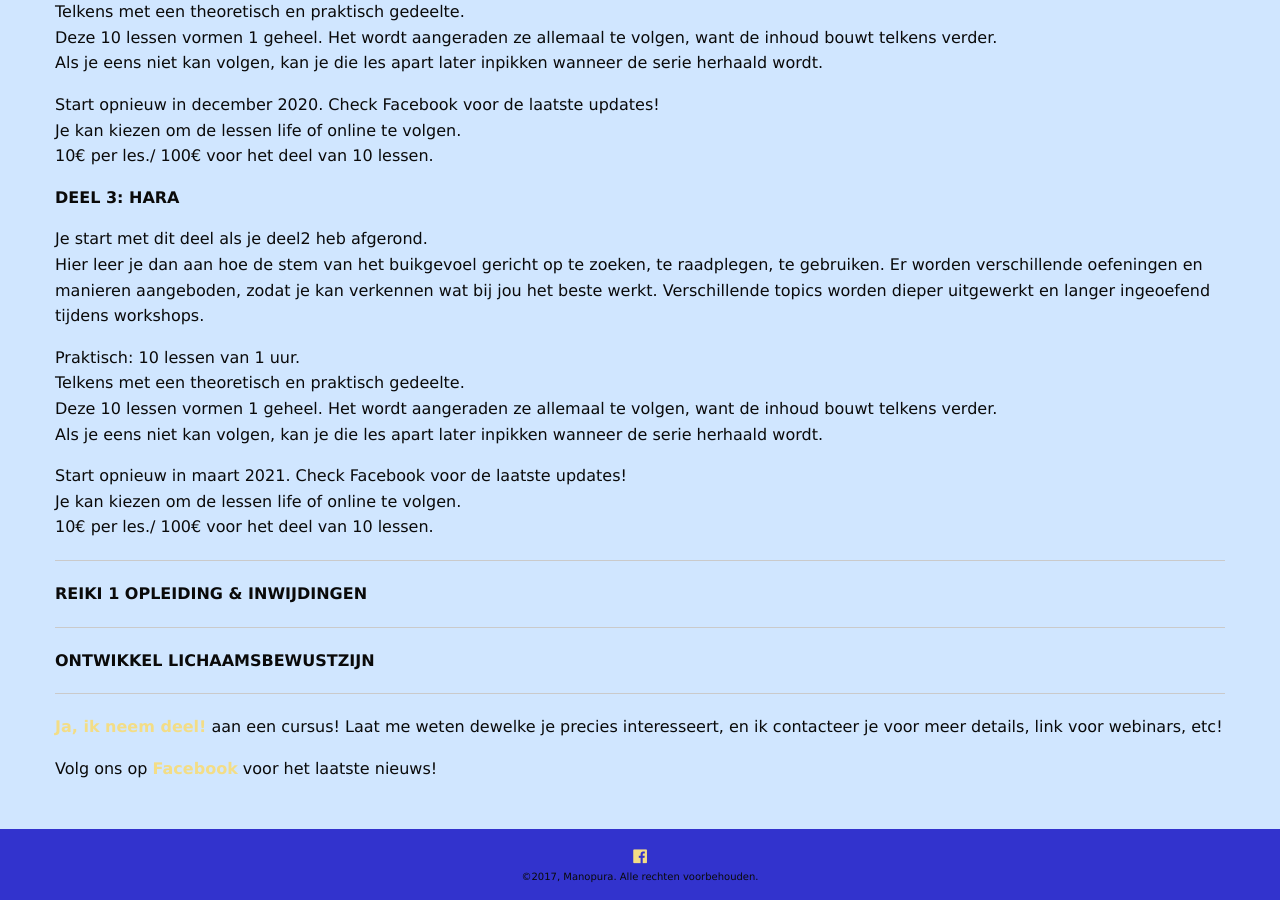
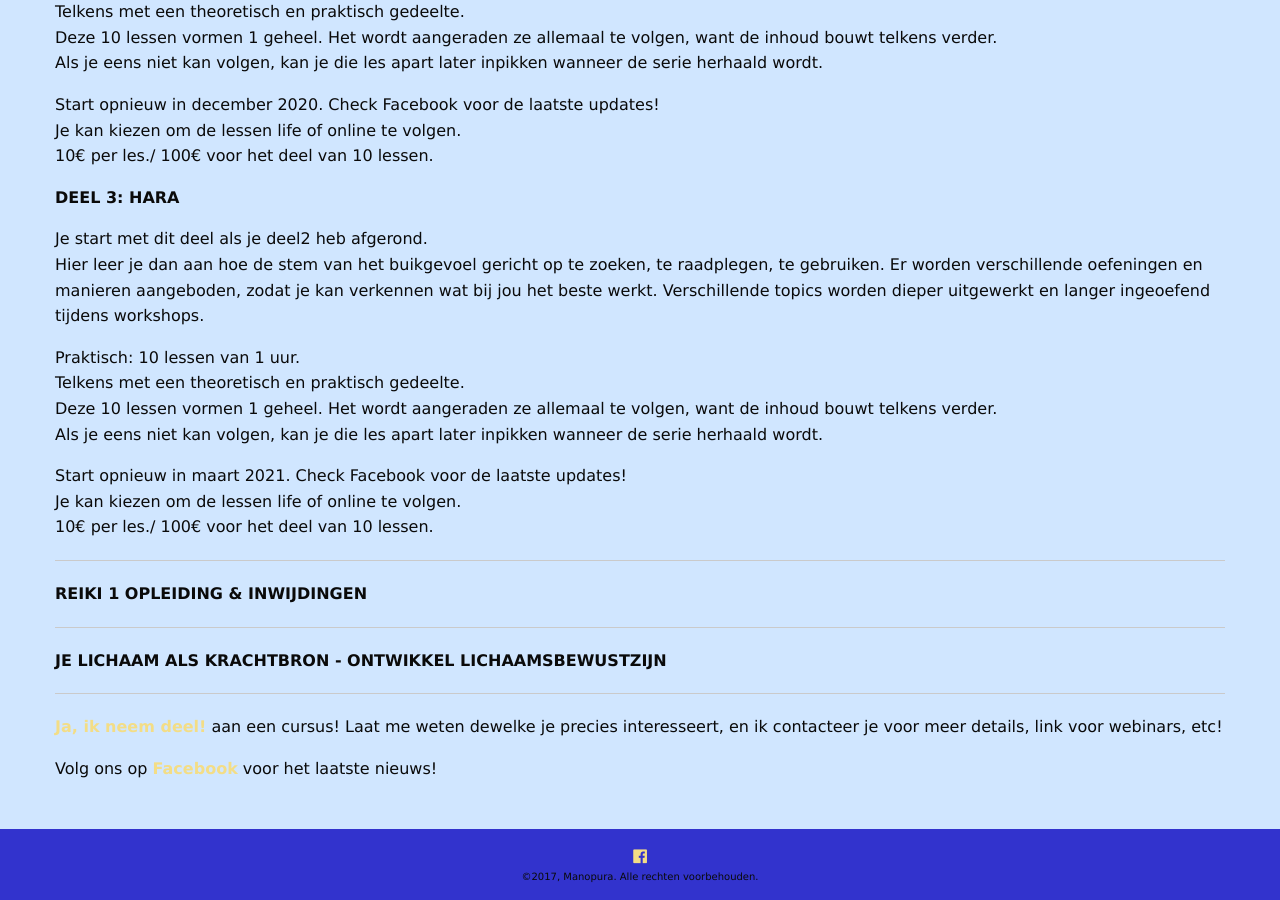
Before and after one commit to ankher/ankher.github.io, a Jekyll site: the page built from cursussen.md, in a window 1280 px wide and 900 px high, scrolled down 951 px. Built offline with Jekyll 4.4.1, drawn with Linux system fonts in a browser that asks for light colours; nearby versions of some CDN libraries; our own code applies the rules of GitHub Pages for plain Markdown files.

Commit message:
Update cursussen.md

```diff
--- a/cursussen.md
+++ b/cursussen.md
@@ -63,7 +63,7 @@ Je kan kiezen om de lessen life of online te volgen.
 
 ---
 
-**ONTWIKKEL LICHAAMSBEWUSTZIJN**
+**JE LICHAAM ALS KRACHTBRON - ONTWIKKEL LICHAAMSBEWUSTZIJN**
 
 ___
 
```
